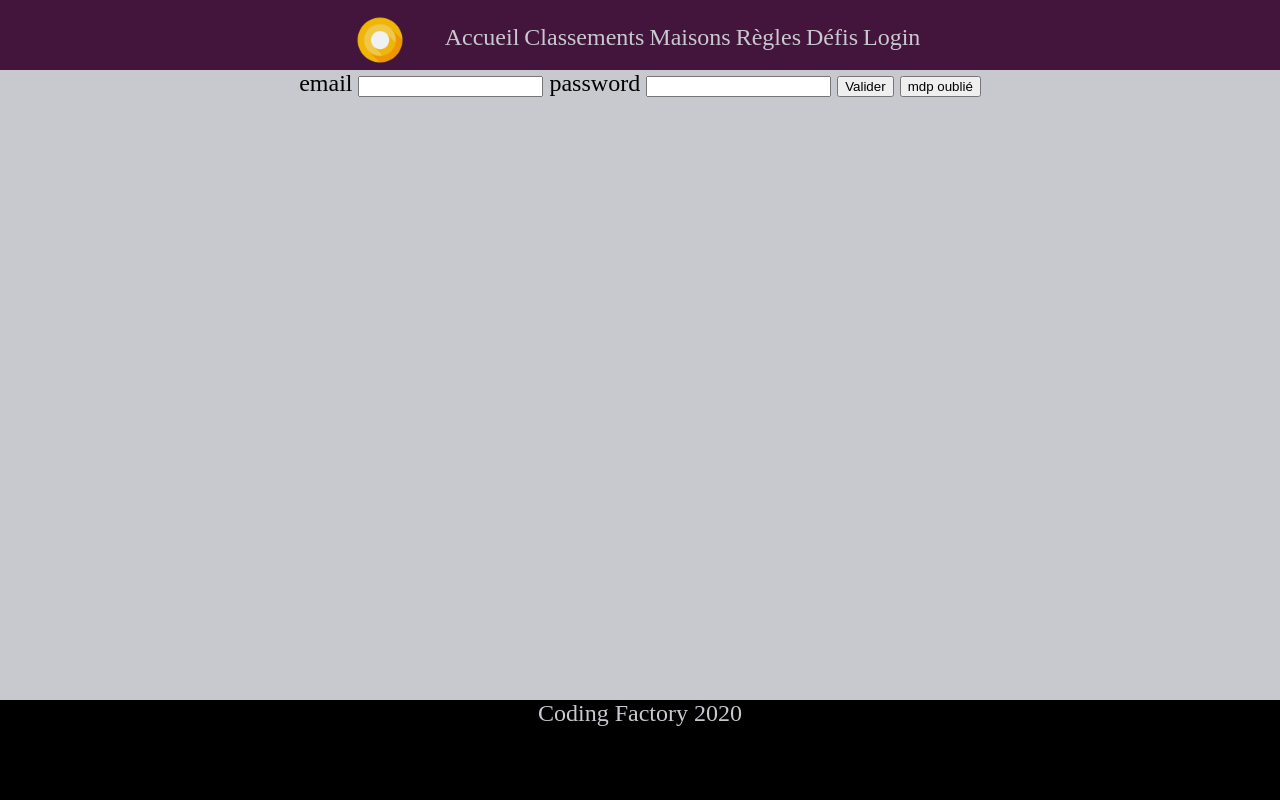
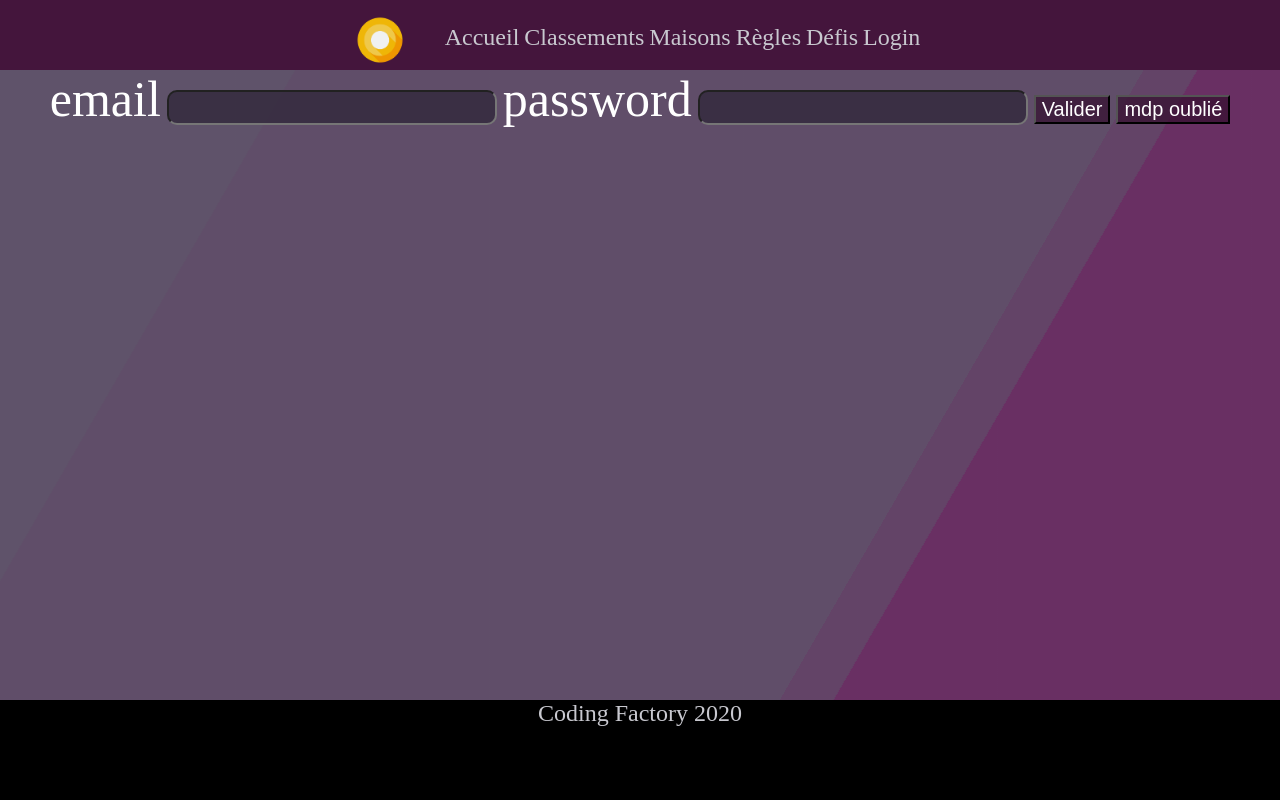
Before and after one commit to houssamlaghzil/coding-house, a PHP site: page /login.html in a window 1280 px wide. Run offline with PHP 8.4, Linux system fonts and the light colour scheme.

Commit message:
css login &rules &home backgroud

```diff
--- /dev/null
+++ b/css/css_login.css
@@ -0,0 +1,37 @@
+.email {
+  font-size: 50px;
+  color: white;
+}
+
+.password {
+  font-size: 50px;
+  color: white;
+}
+
+input {
+  border-radius: 10px;
+  background: rgba(43, 35, 54, 0.7);
+  color: white;
+  font-size: 25px;
+}
+
+input:focus {
+  border-radius: 15px;
+  background: rgba(0, 0, 0, 0.7);
+  color: #ffffff;
+  font-size: 30px;
+}
+
+button {
+  transition-duration: 0.7s;
+  font-size: 20px;
+  color: white;
+  background: rgba(52, 14, 46, 0.7);
+}
+
+button:hover {
+  transition-duration: 0.7s;
+  font-size: 20px;
+  color: #232323;
+  background: rgba(120, 0, 255, 0.7);
+}
--- a/css/style.css
+++ b/css/style.css
@@ -36,6 +36,73 @@ html, body {
   margin: 0;
   padding: 0;
 }
+
+/*backgroud*/
+h2{
+  margin:auto;
+  color:white;
+  mix-blend-mode:difference;
+  font-size:150px;
+}p{
+   margin:auto;
+   color:white;
+   mix-blend-mode:difference;
+}
+html {
+  height:100%;
+}
+
+body {
+  margin:0;
+}
+
+.bg {
+  animation:slide 3s ease-in-out infinite alternate;
+  background-image: linear-gradient(-60deg, #5c1b55 50%, #50435c 50%);
+  bottom:0;
+  left:-50%;
+  opacity:.5;
+  position:fixed;
+  right:-50%;
+  top:0;
+  z-index:-1;
+}
+
+.bg2 {
+  animation-direction:alternate-reverse;
+  animation-duration:4s;
+}
+
+.bg3 {
+  animation-duration:5s;
+}
+
+.content {
+  background-color:rgba(255,255,255,.8);
+  border-radius:.25em;
+  box-shadow:0 0 .25em rgba(0,0,0,.25);
+  box-sizing:border-box;
+  left:50%;
+  padding:10vmin;
+  position:fixed;
+  text-align:center;
+  top:50%;
+  transform:translate(-50%, -50%);
+}
+
+h1 {
+  font-family:monospace;
+}
+
+@keyframes slide {
+  0% {
+    transform:translateX(-25%);
+  }
+  100% {
+    transform:translateX(25%);
+  }
+}
+/*backgroud*/
 
 
 h2 {
--- a/home.html
+++ b/home.html
@@ -25,6 +25,9 @@
 </header>
 
 <section id="rankings">
+  <div class="bg"></div>
+  <div class="bg bg2"></div>
+  <div class="bg bg3"></div>
 
   <section id="generalRanking">
 
--- a/houses.html
+++ b/houses.html
@@ -27,6 +27,9 @@
 
 
 <div class="slideshow-container">
+  <div class="bg"></div>
+  <div class="bg bg2"></div>
+  <div class="bg bg3"></div>
 
   <!-- Full-width images with number and caption text -->
   <div class="mySlides fade">
--- a/login.html
+++ b/login.html
@@ -5,6 +5,8 @@
   <meta charset="UTF-8">
   <title>Coding house</title>
   <link rel="stylesheet" href="css/style.css"/>
+  <link rel="stylesheet" href="css/css_login.css"/>
+
 </head>
 
 <body>
@@ -23,13 +25,16 @@
   </div>
 
 </header>
+<div class="bg"></div>
+<div class="bg bg2"></div>
+<div class="bg bg3"></div>
 
 <form>
-  <label>email</label>
+  <label class="email">email</label>
   <label>
     <input type="text"/>
   </label>
-  <label>password</label>
+  <label class="password">password</label>
   <label>
     <input type="password"/>
   </label>
```
Also changed, not shown: css/carousel.css (+16 -6 lines), rules.html (+5 -2 lines).
